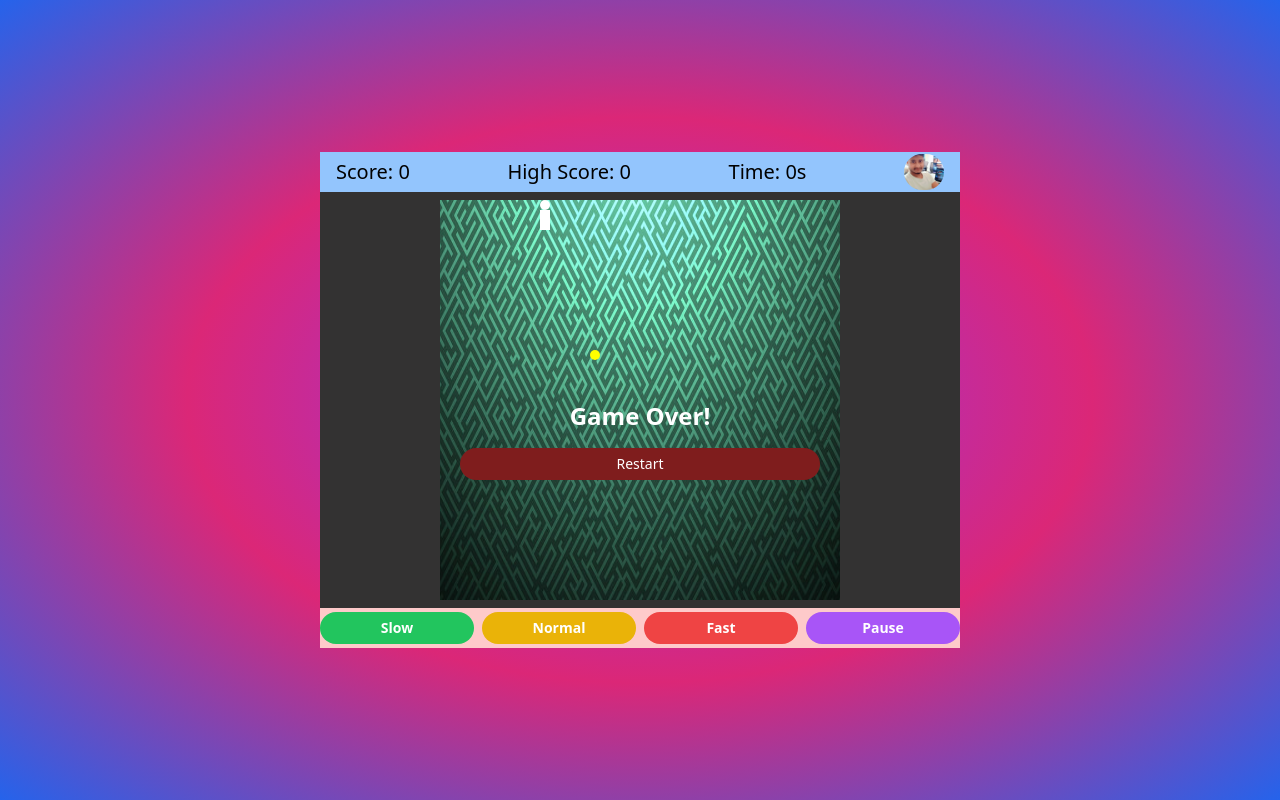
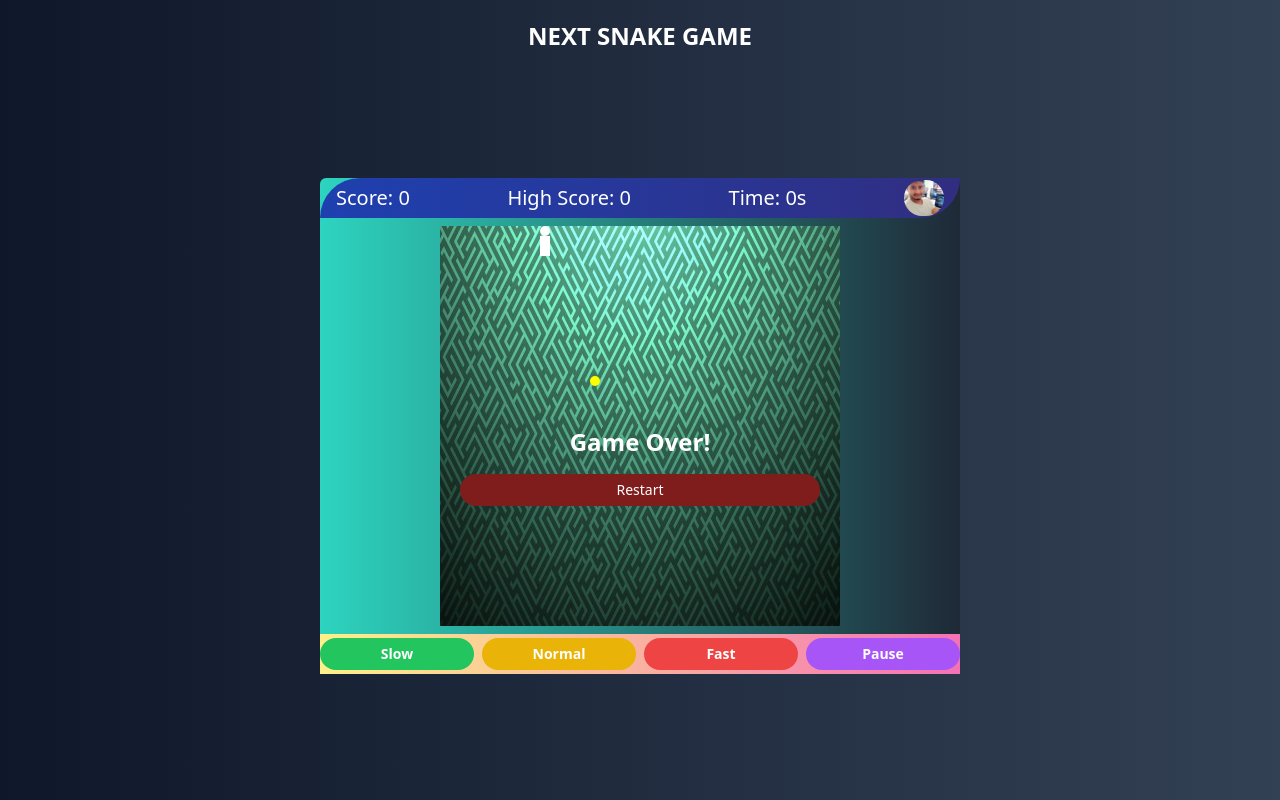
Before and after one commit to MdIntezarAlam/next-snake-game, a Next.js app: page / in a window 1280 px wide. Built offline with nearby package versions, Linux system fonts and the light colour scheme.

Commit message:
changes with oiptimized version

```diff
--- a/src/app/_components/GameContainer.tsx
+++ b/src/app/_components/GameContainer.tsx
@@ -293,7 +293,7 @@ const GameContainer = () => {
   };
 
   return (
-    <div className="w-full h-full lg:h-fit lg:w-1/2 flex flex-col gap-2 m-auto bg-[#333232] rounded-md ">
+    <div className="w-full h-full lg:h-fit lg:w-1/2 flex flex-col gap-2 m-auto bg-[#333232] rounded-md bg-gradient-to-r from-teal-400 to-gray-800 ">
       <GameHeader
         score={score}
         formatTime={formatTime}
--- a/src/app/_components/GameHeader.tsx
+++ b/src/app/_components/GameHeader.tsx
@@ -24,9 +24,9 @@ export default function GameHeader({
     { title: "Time", score: formatTime(totalTime) },
   ];
   return (
-    <nav className="w-full h-[40px] bg-blue-300 px-4 flex items-center justify-between">
+    <nav className="w-full h-[40px] bg-gradient-to-r from-blue-800 to-indigo-900 px-4 flex items-center justify-between rounded-br-full rounded-tl-full">
       {scoreMap.map((item, index) => (
-        <span key={index} className="text-black font-medium lg:text-xl">
+        <span key={index} className="text-white font-medium lg:text-xl">
           {item.title}: {item.score}
         </span>
       ))}
--- a/src/app/_components/SpeedController.tsx
+++ b/src/app/_components/SpeedController.tsx
@@ -24,7 +24,7 @@ const SpeedController: React.FC<Props> = ({
 
   return (
     <>
-      <div className="grid grid-cols-4 bg-red-200 w-full h-[40px] gap-2 py-1">
+      <div className="grid grid-cols-4 bg-gradient-to-r from-yellow-200 to-pink-400 w-full h-[40px] gap-2 py-1 ">
         {buttons.map((button, index) => (
           <button
             key={index}
--- a/src/app/layout.tsx
+++ b/src/app/layout.tsx
@@ -1,7 +1,7 @@
 import "./globals.css";
 
 export const metadata = {
-  title: "Create Next App",
+  title: "dev-intezar.netlify.app",
   description: "Generated by create next app",
 };
 
--- a/src/app/page.tsx
+++ b/src/app/page.tsx
@@ -3,7 +3,9 @@ import GameContainer from "./_components/GameContainer";
 
 export default function page() {
   return (
-    <div className="w-full h-screen  lg:flex lg:items-center lg:justify-center bg-[radial-gradient(ellipse_at_center,_var(--tw-gradient-stops))] from-purple-600 via-pink-600 to-blue-600">
+    <div className="w-full h-screen  lg:flex flex-col lg:items-center lg:justify-center bg-gradient-to-r from-slate-900 to-slate-700">
+     <h1 className="hidden lg:block text-white font-bold text-2xl pt-5">NEXT SNAKE GAME</h1>
+
       <GameContainer />
     </div>
   );
```
